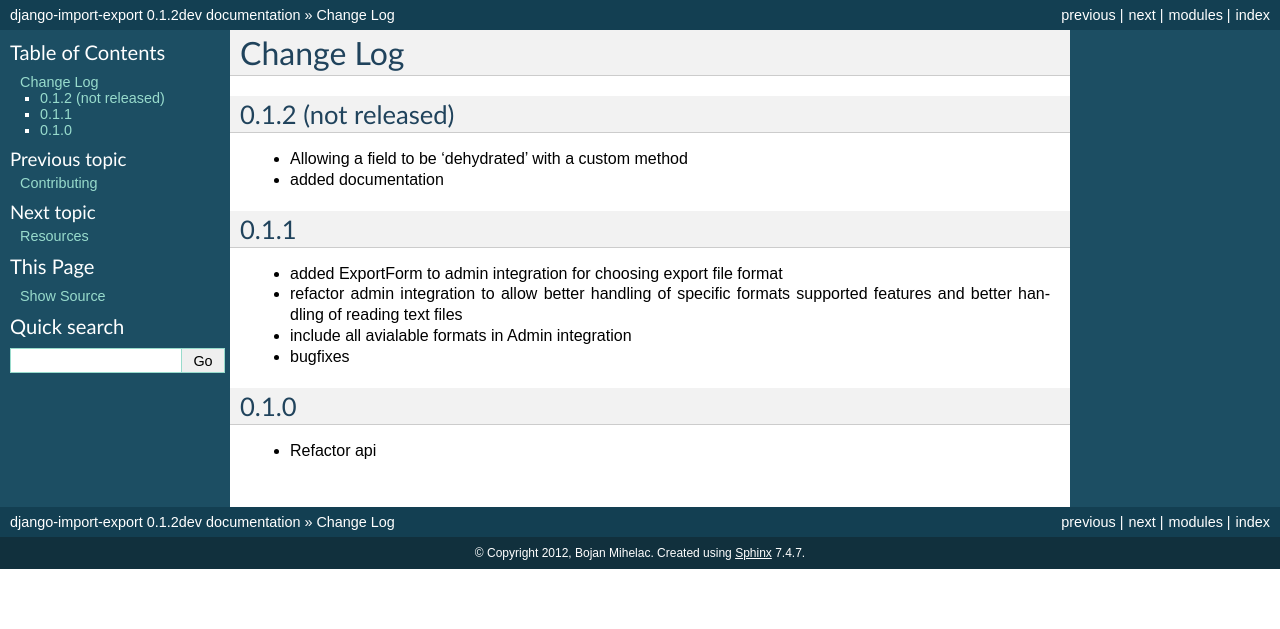
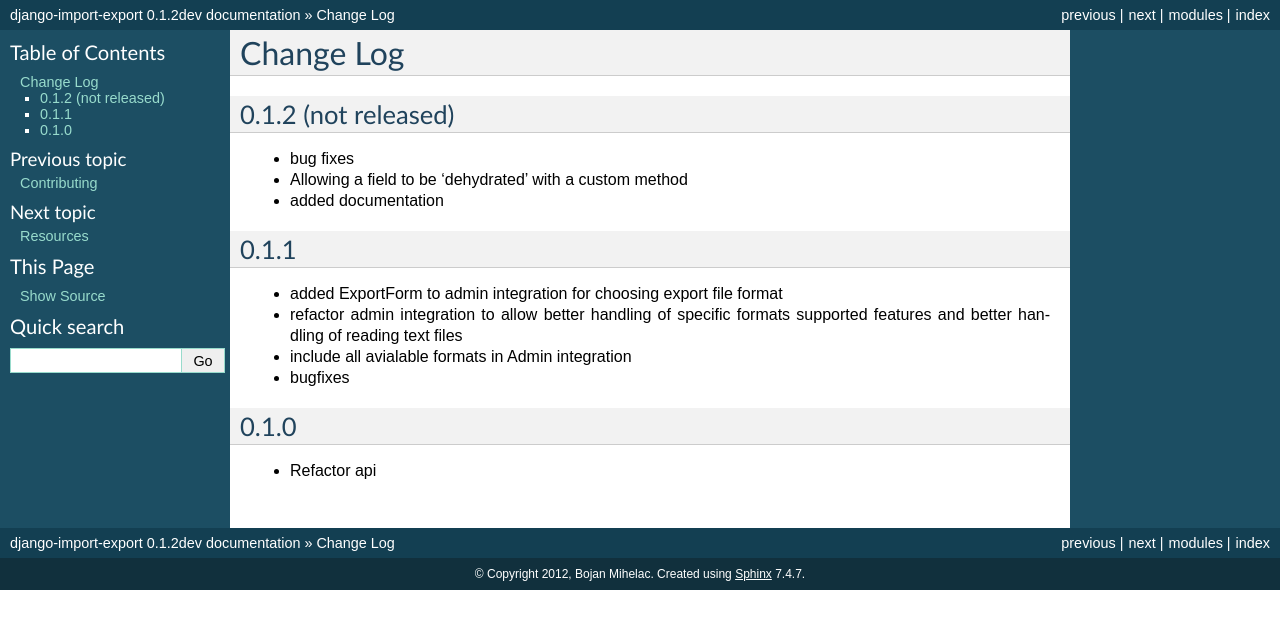
Before and after one commit to django-import-export/django-import-export, a Sphinx documentation site: the page built from docs/changelog.rst, in a window 1280 px wide. Shown: the top 629 px of the page. Built offline with Sphinx 7.4.7, drawn with Linux system fonts in a browser that asks for light colours.

Commit message:
Update changelog

```diff
--- a/docs/changelog.rst
+++ b/docs/changelog.rst
@@ -4,6 +4,8 @@ Change Log
 
 0.1.2 (not released)
 ====================
+
+* bug fixes
 
 * Allowing a field to be 'dehydrated' with a custom method
 
```
